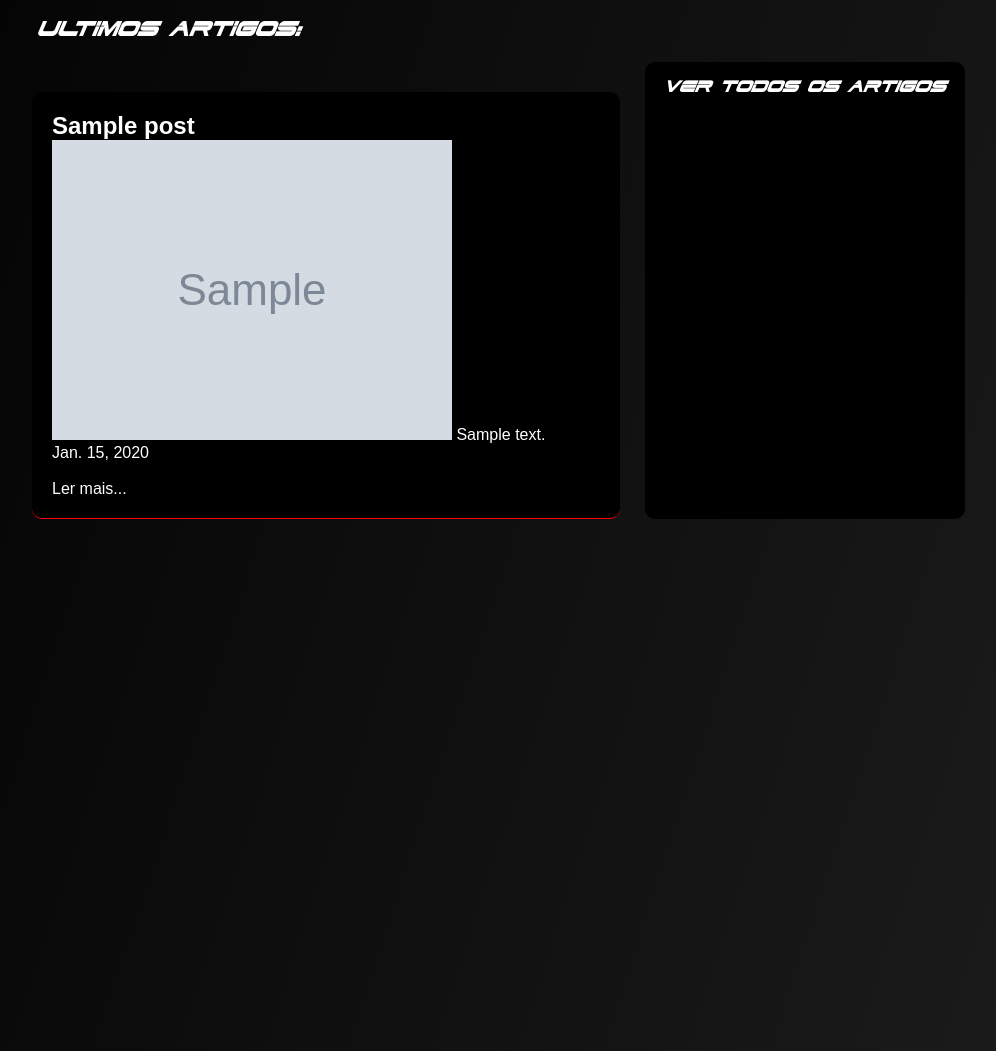
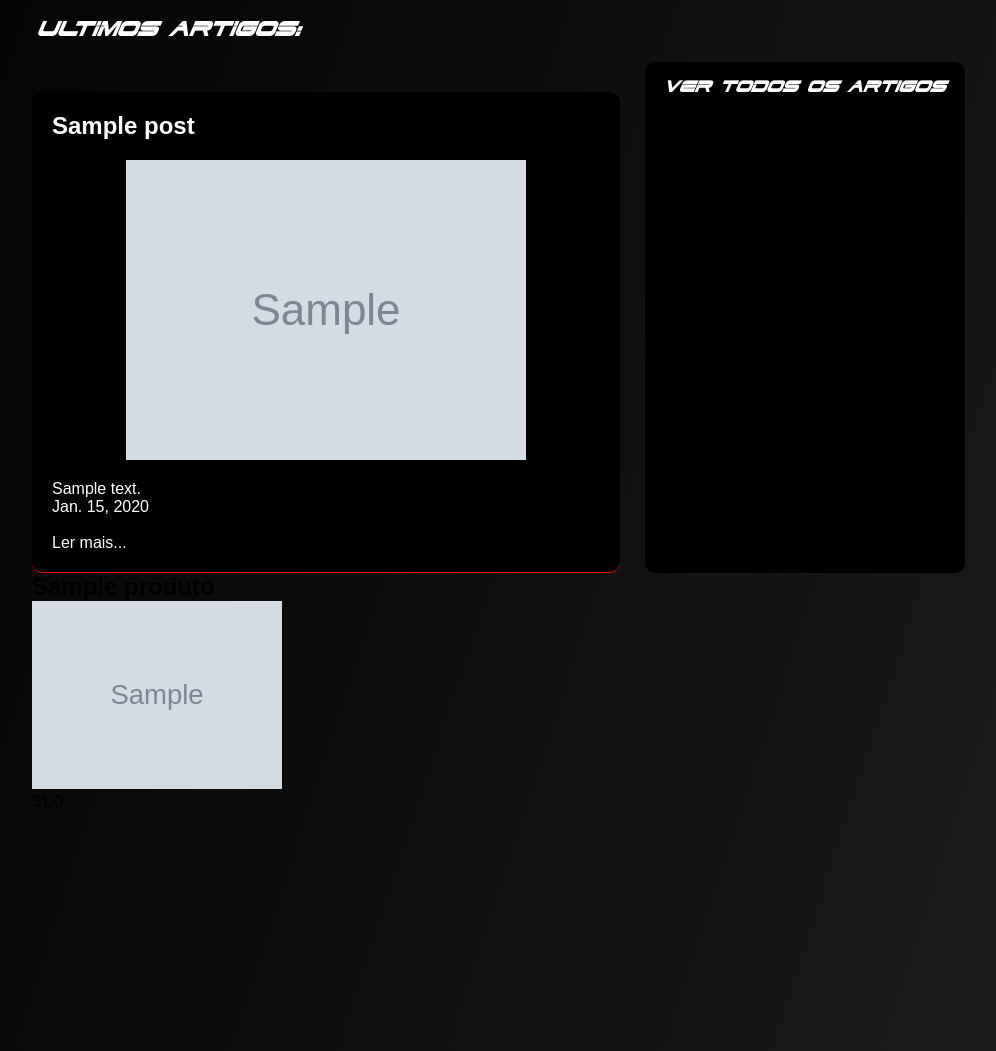
Before and after one commit to gustavocruz-pereira/blog-carros-django, a Django app: page / in a window 1280 px wide. Shown: the part 849-1900 px from the top of the page, without its empty margins (8-1004 px from the left). Run offline with Django 3.2, Linux system fonts and the light colour scheme; tables that the repository leaves empty hold one stand-in row (values such as "Sample post"); grey boxes marked "Sample" are stand-in pictures; parts of the project's set-up code (start-up, migrations or seed data) failed here and were passed over; some libraries are stand-ins or nearby versions.

Commit message:
mais algumas melhorias

```diff
--- a/blog/static/blog/css/style.css
+++ b/blog/static/blog/css/style.css
@@ -63,11 +63,13 @@ a:visited {
     color: white;
     height: 45px;
     width: 100%;
+
 }
 
 .menu-content {
     display: flex;
     justify-content: space-around;
+    align-items: center;
 }
 
 .car-bg {
@@ -119,6 +121,10 @@ h3.logo {
 .artigo img {
     max-width: 500px;
     height: auto;
+    display: block;
+    margin-left: auto;
+    margin-right: auto;
+    padding: 20px;
 }
 
 .ler-mais:hover {
@@ -148,6 +154,22 @@ h3.logo {
     color: var(--red-color);
 }
 
+.mercadorias {
+    max-width: 1200px;
+    padding: 20px, 80px;
+    margin: 0 auto;
+    gap: 25px;
+    display: grid;
+    grid-template-columns: repeat(3, 1fr);
+    gap: 25px;
+}
+
+.img-produto {
+    width: 250px;
+    height: auto;
+}
+
+.produtos {}
 
 .postagem>h2,
 .titulo {
@@ -172,6 +194,18 @@ h3.logo {
     padding: 20px 40px;
     text-align: justify;
     font-family: 'Segoe UI', Tahoma, Geneva, Verdana, sans-serif;
+}
+
+.post-content h1 {
+    border-bottom: 1px solid var(--gray-color);
+}
+
+.img-post-thumb {
+    width: 750px;
+    height: auto;
+    display: block;
+    margin-left: auto;
+    margin-right: auto;
 }
 
 .post-content h1 {
--- a/templates/artigos.html
+++ b/templates/artigos.html
@@ -1,4 +1,7 @@
 {% include '_header.html' %}
+<div class="ultimos-artigos">
+    <h2>Todos os artigos:</h2>
+  </div>
 <main class="corpo">
     {% for post in posts %}
       {% if post.published %}
--- a/templates/home.html
+++ b/templates/home.html
@@ -33,7 +33,15 @@
       <h3 class="see-all-articles"><a href="{% url 'artigos' %}">VER TODOS OS ARTIGOS</a></h3>
   </main>
   <section>
-
+    <div class="mercadorias">
+      {% for produto in produtos %}
+        <div class="produtos">
+          <h2>{{produto.nome_produto}}</h2>
+          <img class="img-produto" src="{{produto.imagem_produto.url}}" alt="">
+          <p>${{produto.preco_produto}}</p>
+        </div>
+      {% endfor %}
+    </div>
   </section>
   {% include '_footer.html' %}
 
--- a/templates/post.html
+++ b/templates/post.html
@@ -10,7 +10,7 @@
 
             <div class="post-content">
                 <h1 class="titulo">{{posts.title}}</h1>
-
+                <img class="img-post-thumb" src="{{posts.thumb.url}}" alt="">
                 <h2 class="resumo">{{posts.summary | safe}}</h2>
                 <p class="escrito-por">Escrito por: {{posts.author}}</p>
                 <p class="publicado">Escrito: {{posts.created_at | naturalday}}</p>
```
